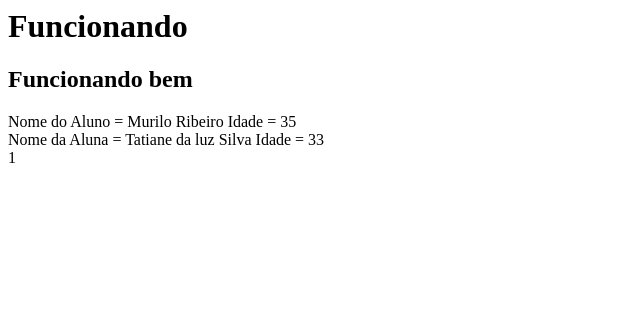
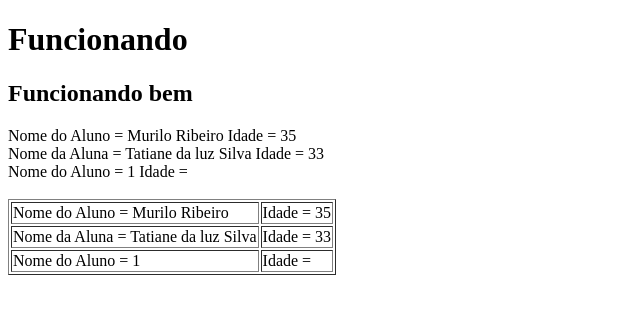
Before and after one commit to MuriloRibeiroFloripa/IFSC_Programador_Web_PHP, a PHP site: page /IFSC_Programador_Web_PHP/?nome=1 in a window 1280 px wide. Shown: the top 314 px of the page, without its empty margins (0-640 px from the left). Run offline with PHP 8.4, Linux system fonts and the light colour scheme; data that the repository does not hold is empty.

Commit message:
Fundamentos de Programação - Atribuição de Variáveis por GET - Exibição em tabela

```diff
--- a/index.php
+++ b/index.php
@@ -1,5 +1,13 @@
+<!DOCTYPE html>
+<html>
+<head>
+	<meta charset="utf-8">
+	<meta http-equiv="X-UA-Compatible" content="IE=edge">
+	<title>PHP com HTML</title>
+	<link rel="stylesheet" href="">
+</head>
+<body>
 	<?php
-
 	echo "<h1>Funcionando </h1>";
 	echo "<h2>Funcionando bem</h2>";
 
@@ -9,6 +17,7 @@ echo "Nome do Aluno = ";
 	echo $nomealuno;
 	echo " Idade = ";
 	echo $idadealuno;
+
 	echo "<br>";
 
 	$nomealuno1="Tatiane da luz Silva";
@@ -17,12 +26,32 @@ echo "Nome da Aluna = ";
 	echo $nomealuno1;
 	echo " Idade = ";
 	echo $idadealuno1;
+
 	echo "<br>";
 
 	//Fundamentos de Programação - Atribuição de Variáveis por GET
-// localhost/IFSC_Programador_Web_PHP/index.php?nome=Nome%20do%20Aluno%20=%20Murilo%20Silva
-//echo $_GET['nome'];
+	// localhost/IFSC_Programador_Web_PHP/index.php?nome=Marcos Silva
 	$nomealuno2 = $_GET['nome'];
+	echo "Nome do Aluno = ";
 	echo $nomealuno2;
+	// localhost/IFSC_Programador_Web_PHP/index.php?nome=Marcos%20Silva&idade=30
+	$idadealuno2 = $_GET['idade'];
+	echo " Idade = ";
+	echo $idadealuno2;
+	echo "<br>";
+	echo "<br>";
+	?>
 
-?>
+	<table border="1">
+		<tr>
+			<td>Nome do Aluno = <?php echo $nomealuno; ?><td>Idade = <?php echo $idadealuno ?></td>
+		</tr>
+		<tr>
+			<td>Nome da Aluna = <?php echo $nomealuno1; ?><td>Idade = <?php echo $idadealuno1 ?></td>
+		</tr>
+		<tr>
+			<td>Nome do Aluno = <?php echo $nomealuno2; ?><td>Idade = <?php echo $idadealuno2 ?></td>
+		</tr>
+	</table>
+</body>
+</html>
```
Lines whose indentation alone changed are shown as unchanged.
